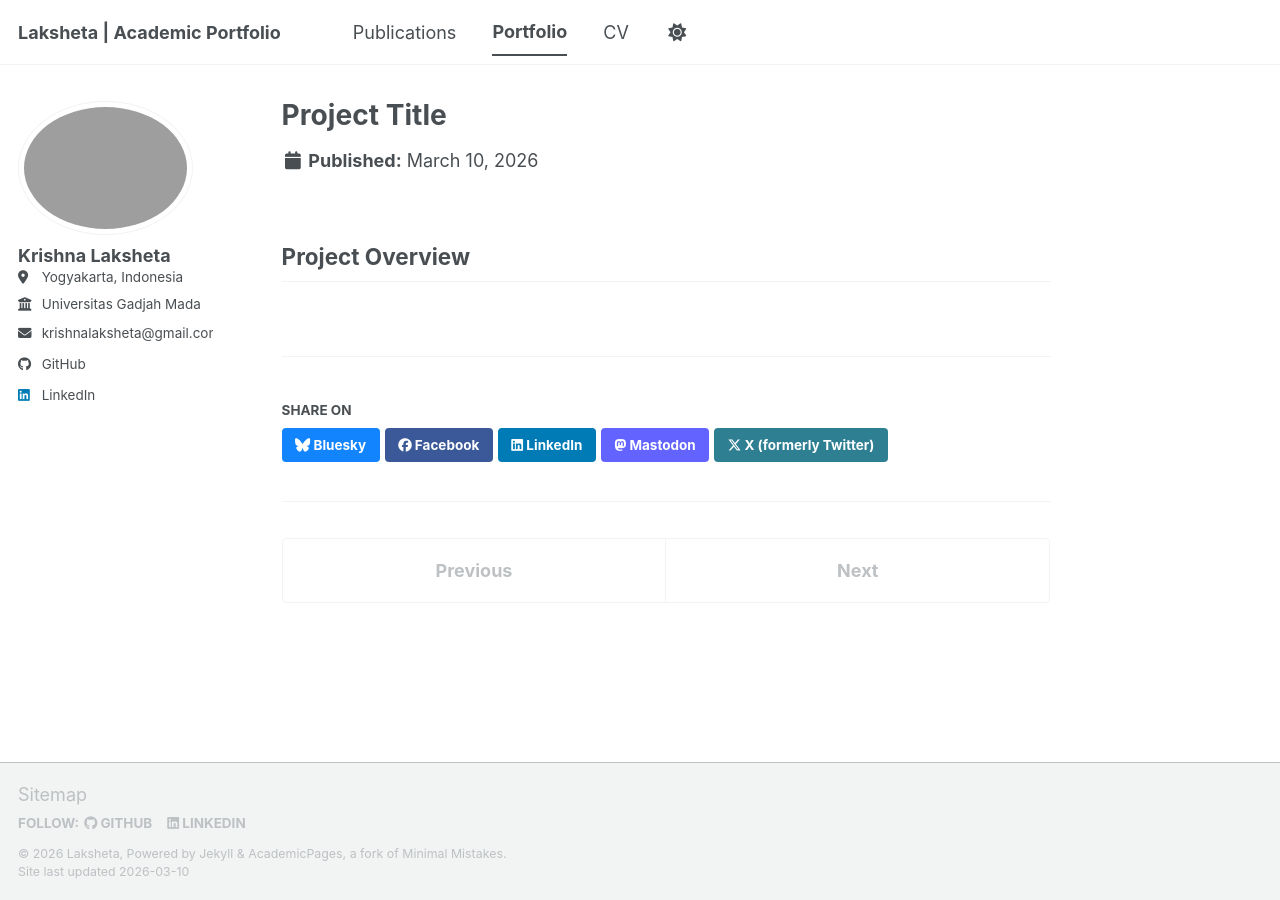
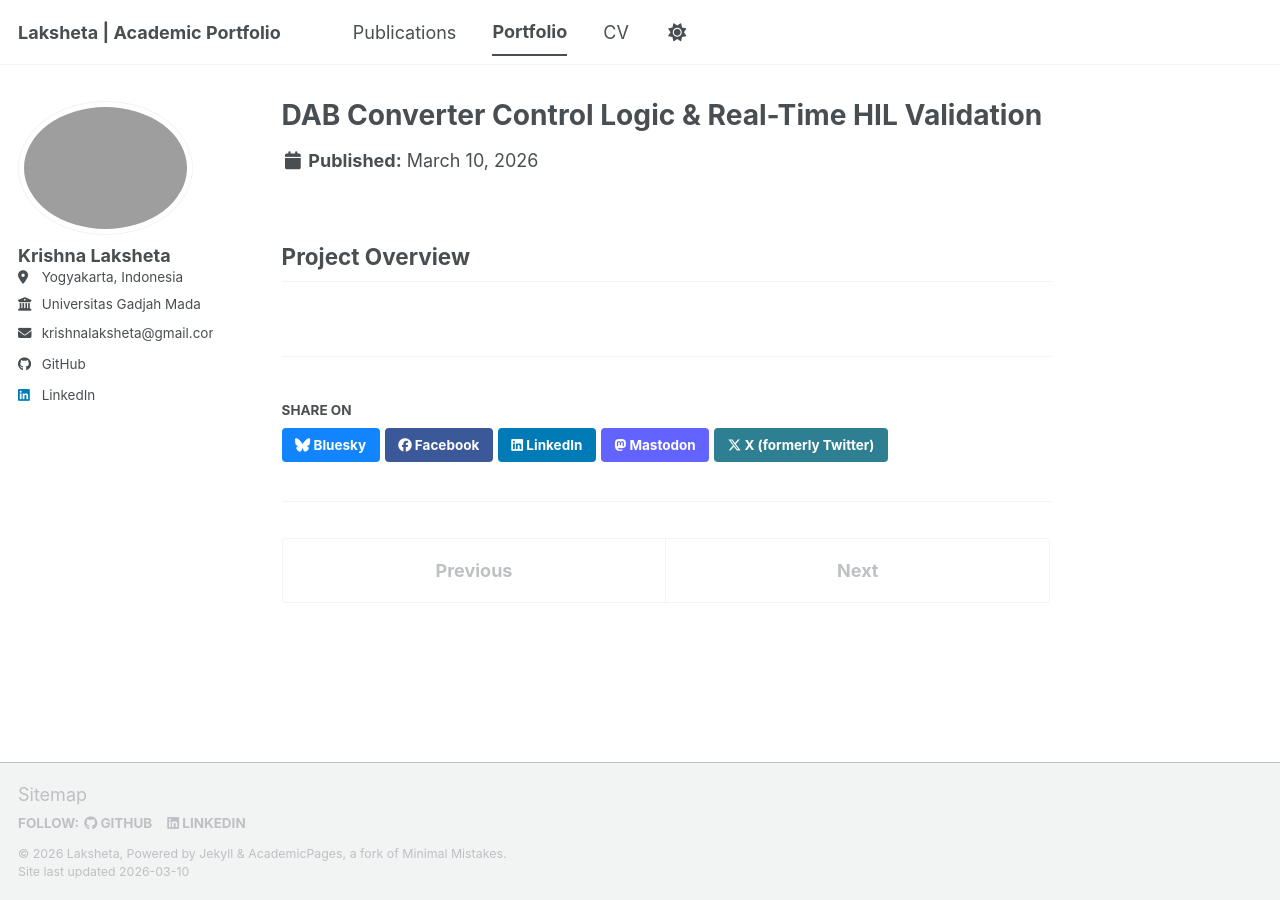
Before and after one commit to laksheta/laksheta.github.io, a Jekyll site: the page built from _portfolio/portfolio-1.md, in a window 1280 px wide. Built offline with Jekyll 4.4.1, drawn with Linux system fonts in a browser that asks for light colours; a script bundle is joined from its source files by our own code; library files that are not in the unit come from our copies.

Commit message:
port-1: add header

```diff
--- a/_portfolio/portfolio-1.md
+++ b/_portfolio/portfolio-1.md
@@ -1,6 +1,6 @@
 ---
-title: "Project Title"
-excerpt: "A one-sentence summary of the engineering challenge. <br/><img src='/images/500x300.png'>"
+title: "DAB Converter Control Logic & Real-Time HIL Validation"
+excerpt: "Programmed and validated Dual-Active Bridge (DAB) control systems using PLECS Coder and Typhoon HIL 604. <br/><img src='/images/dab_hil_thumbnail.png'>"
 collection: portfolio
 classes: wide
 ---
```
